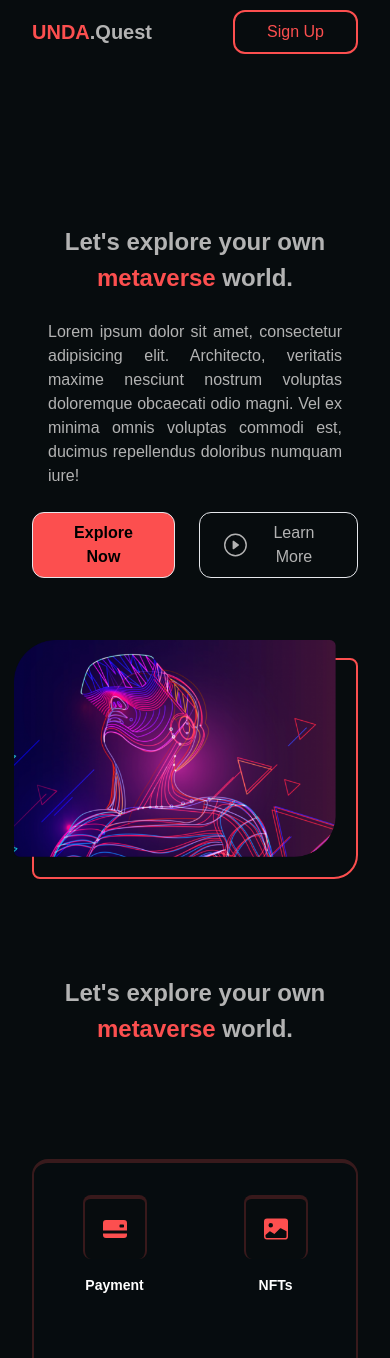
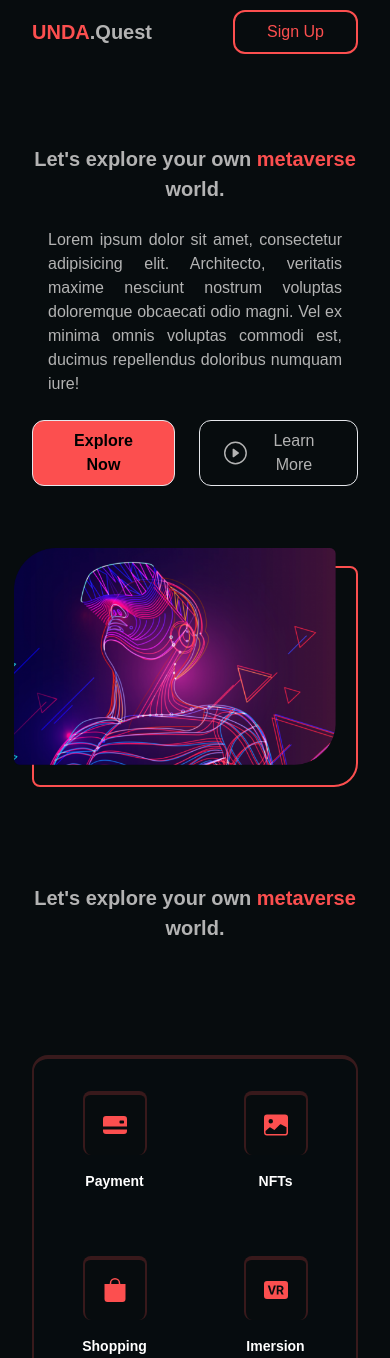
Before and after one commit to wemersonqueiroz/metaverse, a React (Vite) app: page / in a window 390 px wide. Shown: the top 1358 px of the page. Built offline with nearby package versions, Linux system fonts and the light colour scheme.

Commit message:
updating margins

```diff
--- a/src/containers/Hero.tsx
+++ b/src/containers/Hero.tsx
@@ -3,9 +3,9 @@ import { BsPlayCircle } from "react-icons/bs"
 const Hero = () => {
   return (
     <main>
-      <div className="container mx-auto mt-40  flex flex-col md:flex-row relative text-left items-center justify-center gap-x-4 ">
+      <div className="container mx-auto md:mt-28 mt-20  flex flex-col md:flex-row relative text-left items-center justify-center gap-x-4 ">
         <div className="flex flex-col md:max-w-lg items-center md:items-left ">
-          <h1 className="text-2xl md:text-4xl font-extrabold text-center  md:text-left">
+          <h1 className="text-xl md:text-4xl font-black text-center  md:text-left">
             Let's explore your own{" "}
             <span className="text-clrPrimaryRed">metaverse</span> world.
           </h1>
@@ -33,7 +33,7 @@ const Hero = () => {
           />
         </div>
       </div>
-      <p className="text-center mt-24 text-2xl md:text-4xl font-black mx-auto">
+      <p className="text-center mt-24 text-xl md:text-4xl font-black mx-auto">
         Let's explore your own{" "}
         <span className="text-clrPrimaryRed">metaverse</span> world.{" "}
       </p>
--- a/src/containers/Main.tsx
+++ b/src/containers/Main.tsx
@@ -27,7 +27,7 @@ function Main() {
   }
   return (
     <>
-      <div className="h-full mt-28 rounded-2xl border-clrPrimaryRed/20 border-l-2 border-t-4 border-b border-r-2 grid md:grid-cols-4 grid-cols-2 md:grid-rows-2 items-center justify-center bg-gray-900/5 md:h-[30rem] relative">
+      <div className="h-full mt-28 md:mt-20 rounded-2xl border-clrPrimaryRed/20 border-l-2 border-t-4 border-b border-r-2 grid md:grid-cols-4 grid-cols-2 md:grid-rows-2 items-center justify-center bg-gray-900/5 md:h-[30rem] relative">
         <RenderCard
           cardIcon={<BsFillCreditCard2BackFill />}
           cardText={"Payment"}
```
